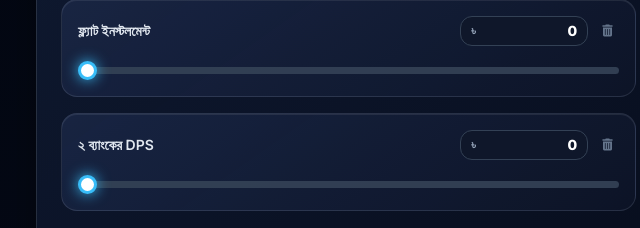
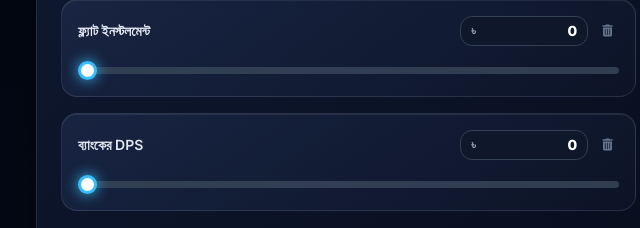
Before and after one commit to engromitdebnath/Budget-Calculator-by-Engineer-Omit, a plain HTML site: page index.html in a window 1280 px wide. Shown: the part 1920-2148 px from the top of the page, 60-700 px from the left. Drawn offline with nearby package versions, Linux system fonts and the light colour scheme; no server answers.

Commit message:
Update index.html

```diff
--- a/index.html
+++ b/index.html
@@ -788,7 +788,7 @@
       ],
       investments: [
         { id: 'flat', label: 'ফ্ল্যাট ইনস্টলমেন্ট', amount: 0, max: 200000, accent: '#38bdf8' },
-        { id: 'dps', label: '২ ব্যাংকের DPS', amount: 0, max: 100000, accent: '#38bdf8' }
+        { id: 'dps', label: 'ব্যাংকের DPS', amount: 0, max: 100000, accent: '#38bdf8' }
       ]
     };
 
```
